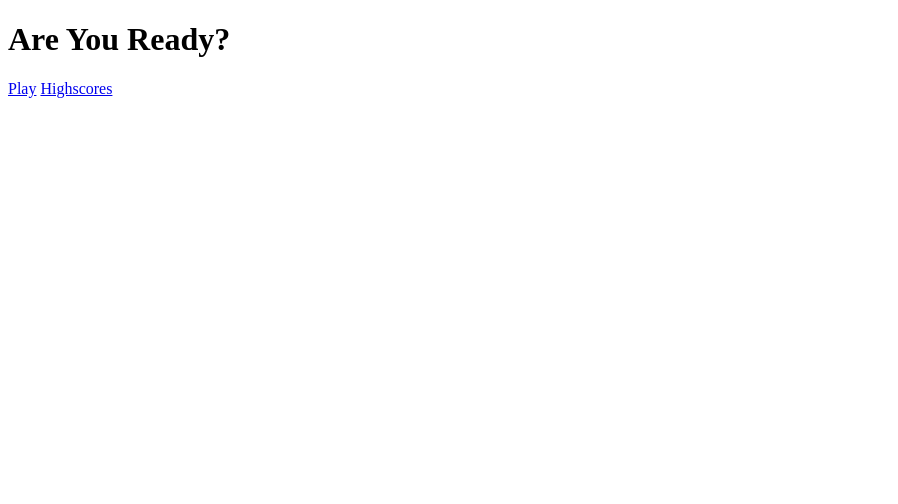
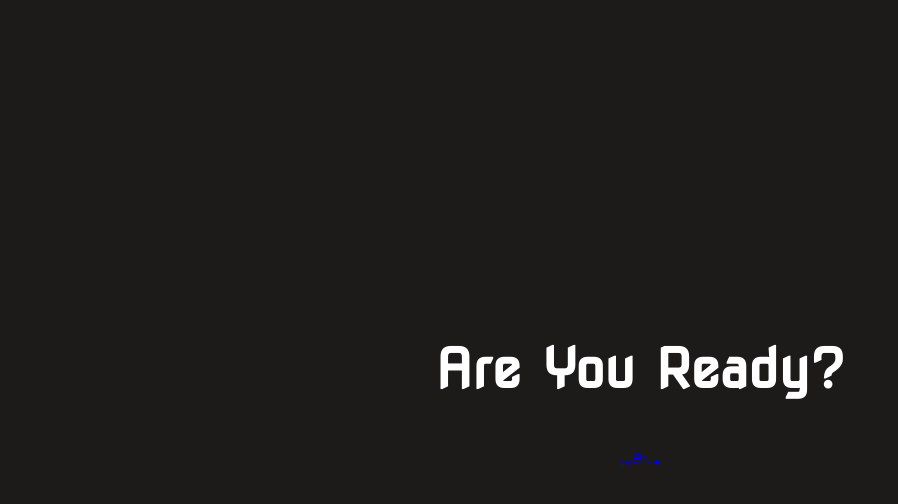
Before and after one commit to rowan01g/Quiz-Game, a plain HTML site: page index.html in a window 1280 px wide. Shown: the whole page, without its empty margins (0-898 px from the left). Drawn offline with Linux system fonts and the light colour scheme; a web font is replaced by a local one.

Commit message:
style h1 and h2

```diff
--- a/index.html
+++ b/index.html
@@ -11,10 +11,12 @@
 </head>
 <body>
     <div class="container">
-        <div id="home" class="flex column flex-center">
+        <div id="home" class="flex-column flex-center">
             <h1>Are You Ready?</h1>
             <a href="/game.html" class="btn">Play</a>
-            <a href="/highscores.html" id="highscore-btn" class="btn">Highscores</a>
+            <a href="/highscores.html" id="highscore-btn" class="btn">Highscores
+                <i class="fa-solid fa-crown"></i>
+            </a>
         </div>
     </div>
 
--- a/style.css
+++ b/style.css
@@ -0,0 +1,58 @@
+@import url('https://fonts.googleapis.com/css2?family=Bellota+Text:ital,wght@0,300;0,400;0,700;1,300;1,400;1,700&family=Nova+Square&display=swap');
+
+
+:root {
+    background-color: rgb(29, 26, 26)
+}
+
+* {
+    box-sizing: border-box;
+    margin: 0;
+    padding: 0;
+    font-size: 62.5%;
+    font-family: 'Nova Square', cursive;
+}
+
+h1 {
+    font-size: 5.4rem;
+    color: #fff;
+    margin-bottom: 5rem;
+}
+
+h2 {
+    font-size: 4.2rem;
+    margin-bottom: 4rem;
+}
+
+.container {
+    width: 100vw;
+    height: 100vh;
+    display: flex;
+    justify-content: center;
+    align-items: center;
+    max-width: 80rem;
+    margin: 0 auto;
+    padding: 2rem;
+}
+
+.flex-column {
+    display: flex;
+    flex-direction: column;
+}
+
+.flex-center {
+    justify-content: center;
+    align-items: center;
+}
+
+.justify-center {
+    justify-content: center;
+}
+
+.text-center{
+    text-align: center;
+}
+
+.hidden {
+    display: none;
+}
```
